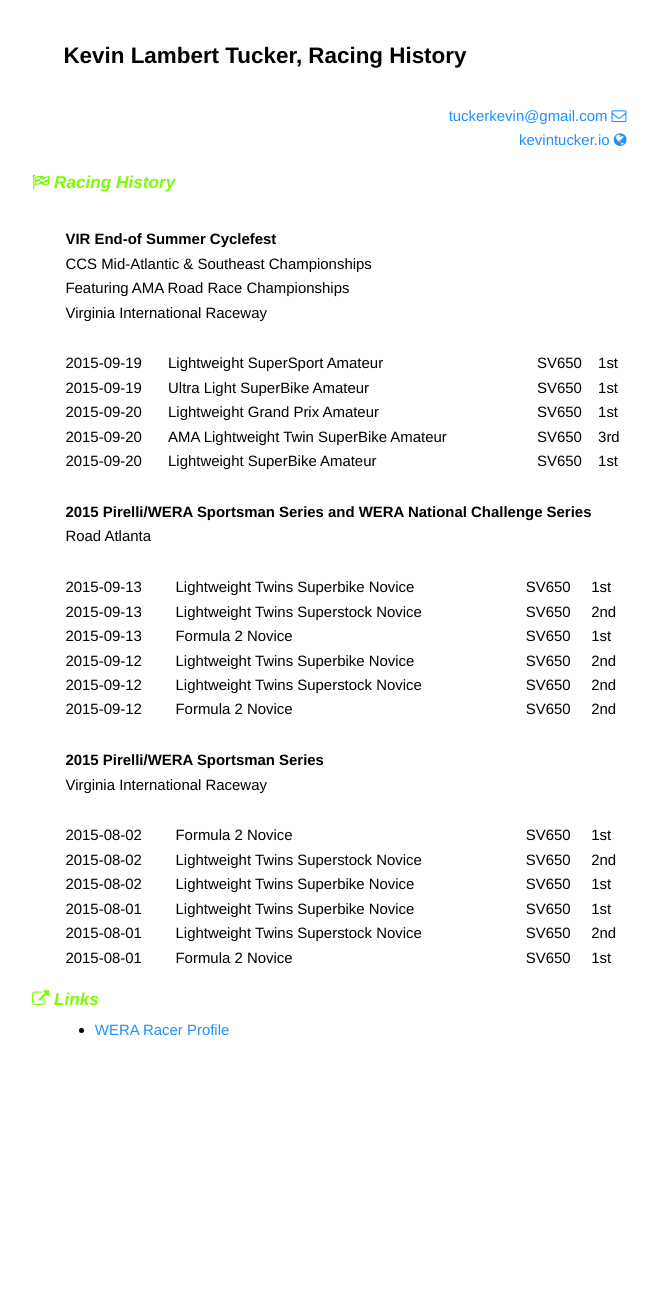
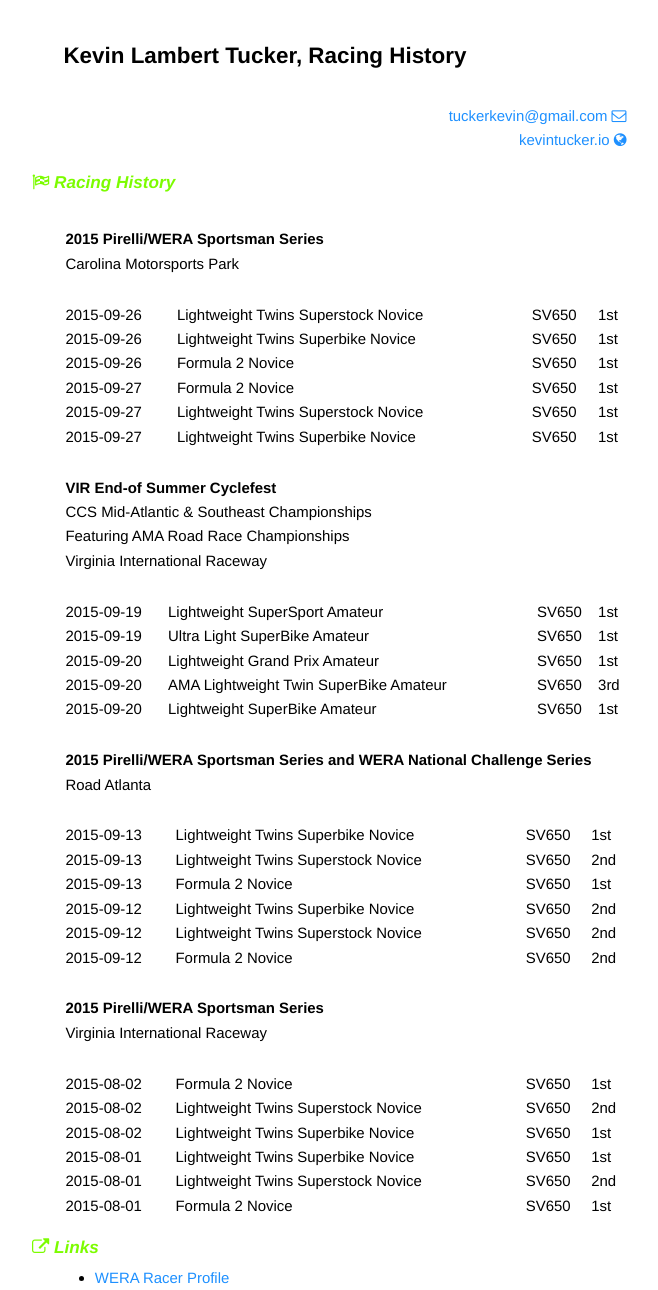
Before and after one commit to tuckerkevin/tuckerkevin.github.io, a Jekyll site: the page built from racing-history.md, in a window 1280 px wide. Shown: the whole page, without its empty margins (294-952 px from the left). Built offline with Jekyll 4.4.1, drawn with Linux system fonts in a browser that asks for light colours; Markdown is read by kramdown in place of the engine named in the settings; before the commit the page ends 1042 px from its top, so only the background shows below that.

Commit message:
Add cmp race to history.

```diff
--- a/racing-history.md
+++ b/racing-history.md
@@ -12,6 +12,20 @@
 | [kevintucker.io <i class="fa fa-globe"></i>][kevintuckerio]     |
 
 ## <i class="fa fa-flag-checkered"></i> Racing History
+
+|                                        |
+|----------------------------------------|
+| **2015 Pirelli/WERA Sportsman Series** |
+| Carolina Motorsports Park              |
+
+|            |                                     |       |     |
+|------------|-------------------------------------|-------|-----|
+| 2015-09-26 | Lightweight Twins Superstock Novice | SV650 | 1st |
+| 2015-09-26 | Lightweight Twins Superbike Novice  | SV650 | 1st |
+| 2015-09-26 | Formula 2 Novice                    | SV650 | 1st |
+| 2015-09-27 | Formula 2 Novice                    | SV650 | 1st |
+| 2015-09-27 | Lightweight Twins Superstock Novice | SV650 | 1st |
+| 2015-09-27 | Lightweight Twins Superbike Novice  | SV650 | 1st |
 
 |                                            |
 |--------------------------------------------|
```
